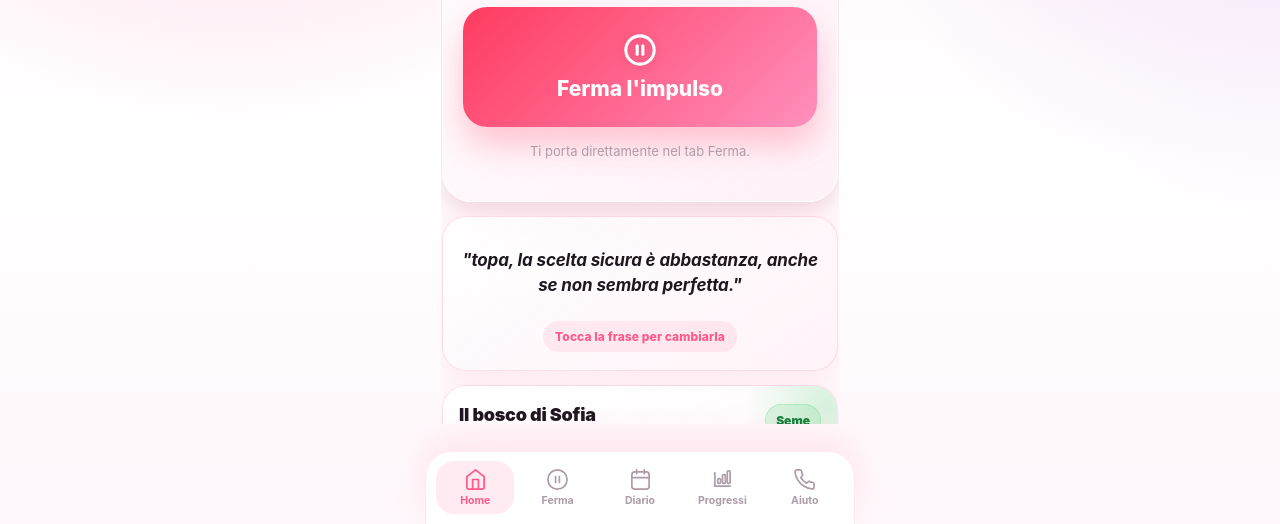
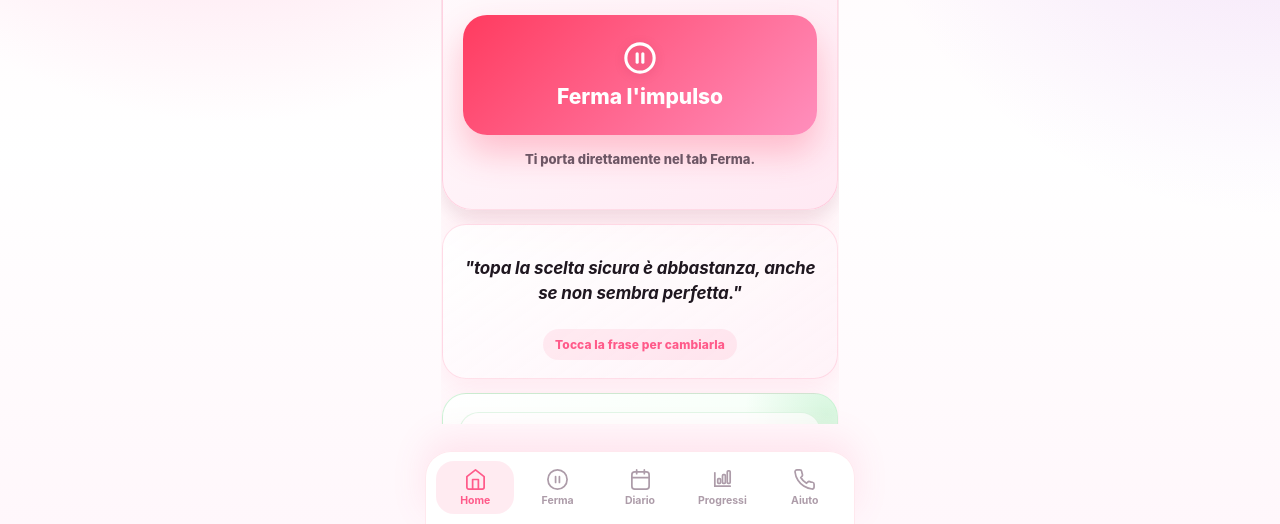
Before and after one commit to sbertozz/app-support, a plain HTML site: page index.html in a window 1280 px wide. Shown: the part 276-800 px from the top of the page. Drawn offline with Linux system fonts and the light colour scheme.

Commit message:
Update index.html

```diff
--- a/index.html
+++ b/index.html
@@ -128,9 +128,9 @@ p{font-size:16px;line-height:24px;color:var(--text2);margin-bottom:12px}
 }
 .card-flat{border:none;padding:0;margin-bottom:18px}
 
-.home-hero{position:relative;overflow:hidden;border-radius:30px;padding:24px 20px 20px;margin:0 0 14px;background:linear-gradient(145deg,rgba(255,255,255,.92),rgba(255,238,247,.76));border:1px solid rgba(255,255,255,.7);box-shadow:var(--shadow)}
-.home-hero::after{content:"";position:absolute;width:160px;height:160px;right:-58px;top:-54px;border-radius:50%;background:radial-gradient(circle,rgba(255,90,138,.34),transparent 68%)}
-.home-hero p{position:relative;margin-bottom:18px}
+.home-hero{position:relative;overflow:hidden;border-radius:30px;padding:24px 20px 20px;margin:0 0 14px;background:linear-gradient(145deg,#fff,#ffe9f3);border:1px solid rgba(255,90,138,.20);box-shadow:var(--shadow)}
+.home-hero::after{content:"";position:absolute;width:160px;height:160px;right:-58px;top:-54px;border-radius:50%;background:radial-gradient(circle,rgba(255,90,138,.24),transparent 68%);z-index:0}
+.home-hero h1,.home-hero p,.home-hero button,.home-hero .sos-sub{position:relative;z-index:1}.home-hero h1{color:#120b12;text-shadow:0 1px 0 #fff}.home-hero p{color:#3c3039;font-weight:800;margin-bottom:18px}.home-hero .eyebrow{display:inline-flex;background:rgba(255,90,138,.12);padding:7px 10px;border-radius:999px;color:#d4145a;margin-bottom:12px}.home-hero .sos-sub{color:#6d5665;font-weight:800}
 .sos-big{position:relative;width:100%;padding:26px 20px;font-size:21px;font-weight:800;border:none;border-radius:24px;background:linear-gradient(135deg,var(--danger),var(--pink2));color:#fff;display:flex;flex-direction:column;align-items:center;gap:9px;transition:transform .12s ease,filter .12s ease;box-shadow:0 18px 34px rgba(255,59,95,.28)}
 .sos-big:active{transform:scale(.975);filter:saturate(1.08)}
 .sos-big svg{width:34px;height:34px;filter:drop-shadow(0 2px 5px rgba(120,0,40,.18))}
@@ -143,12 +143,12 @@ p{font-size:16px;line-height:24px;color:var(--text2);margin-bottom:12px}
 .quote-hint{margin-top:10px;font-size:12px;color:var(--pink);font-weight:850;letter-spacing:.1px;background:rgba(255,90,138,.10);border-radius:999px;padding:8px 12px;display:inline-flex}
 @keyframes quoteSwap{0%{opacity:0;transform:translate3d(0,8px,0) scale(.985)}100%{opacity:1;transform:translate3d(0,0,0) scale(1)}}
 
-.garden-card{position:relative;overflow:hidden;background:linear-gradient(155deg,rgba(255,255,255,.92),rgba(255,240,247,.78));padding:18px 16px 16px}
-.garden-card::before{content:"";position:absolute;inset:-70px -80px auto auto;width:180px;height:180px;border-radius:50%;background:radial-gradient(circle,rgba(52,199,89,.20),transparent 65%);pointer-events:none}
-.garden-head{position:relative;display:flex;align-items:flex-start;justify-content:space-between;gap:12px;margin-bottom:12px}
-.garden-title{font-size:18px;font-weight:900;letter-spacing:-.25px;color:var(--text)}
-.garden-subtitle{font-size:13px;line-height:1.35;color:var(--text2);font-weight:700;margin-top:3px}
-.garden-pill{flex:0 0 auto;border-radius:999px;padding:8px 10px;background:rgba(52,199,89,.13);color:#16803a;font-size:12px;font-weight:900;border:1px solid rgba(52,199,89,.22)}
+.garden-card{position:relative;overflow:hidden;background:linear-gradient(155deg,#fff,#ecfff0 54%,#ffe9f3);border-color:rgba(52,199,89,.22);padding:18px 16px 16px}
+.garden-card::before{content:"";position:absolute;inset:-70px -80px auto auto;width:180px;height:180px;border-radius:50%;background:radial-gradient(circle,rgba(52,199,89,.16),transparent 65%);pointer-events:none;z-index:0}
+.garden-head{position:relative;z-index:2;display:flex;align-items:flex-start;justify-content:space-between;gap:12px;margin-bottom:12px;background:rgba(255,255,255,.72);border:1px solid rgba(52,199,89,.14);border-radius:20px;padding:12px}
+.garden-title{font-size:20px;font-weight:950;letter-spacing:-.45px;color:#102314;text-shadow:0 1px 0 #fff}
+.garden-subtitle{font-size:13.5px;line-height:1.35;color:#36513d;font-weight:850;margin-top:4px}
+.garden-pill{flex:0 0 auto;border-radius:999px;padding:8px 10px;background:rgba(52,199,89,.18);color:#0b6d2c;font-size:12px;font-weight:950;border:1px solid rgba(52,199,89,.30)}
 .garden-scene{position:relative;height:190px;border-radius:24px;overflow:hidden;background:linear-gradient(180deg,rgba(138,218,255,.34),rgba(255,246,250,.64) 62%,rgba(196,245,205,.58));border:1px solid rgba(255,255,255,.70);box-shadow:inset 0 1px 0 rgba(255,255,255,.65);margin-bottom:14px}
 .garden-sun{position:absolute;right:24px;top:22px;width:42px;height:42px;border-radius:50%;background:radial-gradient(circle at 35% 35%,#fff7ad,#ffd76a 64%,rgba(255,215,106,.0));box-shadow:0 0 28px rgba(255,199,64,.42)}
 .garden-ground{position:absolute;left:-8%;right:-8%;bottom:-28px;height:72px;border-radius:50% 50% 0 0;background:linear-gradient(180deg,rgba(94,205,112,.52),rgba(64,177,85,.82));z-index:1}
@@ -169,13 +169,13 @@ p{font-size:16px;line-height:24px;color:var(--text2);margin-bottom:12px}
 @keyframes waterDrop{from{opacity:0;transform:translate(-50%,-20px) rotate(35deg) scale(.7)}60%{opacity:1}to{opacity:0;transform:translate(-50%,72px) rotate(35deg) scale(1)}}
 .garden-progress{height:10px;border-radius:999px;background:rgba(255,90,138,.10);overflow:hidden;margin-bottom:8px}
 .garden-progress-fill{height:100%;width:0%;border-radius:999px;background:linear-gradient(90deg,#34c759,#9cffac);transition:width .7s cubic-bezier(.22,1,.36,1)}
-.garden-next{font-size:12px;color:var(--text3);font-weight:800;margin-bottom:12px}
+.garden-next{font-size:12.5px;color:#4f5f52;font-weight:900;margin-bottom:12px}
 .garden-stats{display:grid;grid-template-columns:repeat(3,1fr);gap:8px;margin-bottom:12px}
 .garden-stat{text-align:center;border:1px solid var(--border);border-radius:17px;background:rgba(255,255,255,.55);padding:10px 6px}
 .garden-stat strong{display:block;font-size:22px;font-weight:950;letter-spacing:-.4px;color:var(--text)}
 .garden-stat span{display:block;font-size:10px;color:var(--text3);font-weight:850;margin-top:2px}
 .garden-action{width:100%;border:0;border-radius:18px;padding:14px 16px;background:linear-gradient(135deg,#34c759,#7ee58f);color:#073d18;font-weight:950;font-size:15px;box-shadow:0 14px 26px rgba(52,199,89,.18)}
-.garden-note{font-size:12px;line-height:1.35;color:var(--text3);font-weight:700;text-align:center;margin:10px 4px 0}
+.garden-note{font-size:12.5px;line-height:1.38;color:#536457;font-weight:850;text-align:center;margin:10px 4px 0}
 
 .timer-wrap{display:flex;flex-direction:column;align-items:center;padding:8px 0}
 .timer-svg{width:168px;height:168px;filter:drop-shadow(0 12px 20px rgba(255,90,138,.12))}
@@ -287,9 +287,9 @@ p{font-size:16px;line-height:24px;color:var(--text2);margin-bottom:12px}
 .forest-crown-mini{position:absolute;left:50%;bottom:12px;width:28px;height:28px;border-radius:50%;background:radial-gradient(circle at 34% 28%,#d7ffd7,#43ce68 63%,#159447);transform:translateX(-50%);box-shadow:0 8px 16px rgba(22,163,74,.18)}
 .forest-flower{position:absolute;font-size:13px;transform:translateX(-50%);filter:drop-shadow(0 4px 6px rgba(255,90,138,.18));animation:forestPop .55s cubic-bezier(.22,1,.36,1) both}
 @keyframes forestPop{from{opacity:0;transform:translateX(-50%) scale(.55)}to{opacity:1;transform:translateX(-50%) scale(var(--s,1))}}
-.progress-hero{position:relative;overflow:hidden;background:linear-gradient(155deg,rgba(255,255,255,.97),rgba(255,234,244,.90));border-color:rgba(255,90,138,.20)}
-.progress-hero::after{content:"";position:absolute;right:-70px;top:-80px;width:190px;height:190px;border-radius:50%;background:radial-gradient(circle,rgba(52,199,89,.18),transparent 67%);pointer-events:none}
-.progress-top{position:relative;display:grid;grid-template-columns:132px 1fr;gap:14px;align-items:center}
+.progress-hero{position:relative;overflow:hidden;background:linear-gradient(155deg,#fff,#ffe5f0);border-color:rgba(255,90,138,.24)}
+.progress-hero::after{content:"";position:absolute;right:-70px;top:-80px;width:190px;height:190px;border-radius:50%;background:radial-gradient(circle,rgba(52,199,89,.14),transparent 67%);pointer-events:none;z-index:0}
+.progress-top{position:relative;z-index:1;display:grid;grid-template-columns:132px 1fr;gap:14px;align-items:center;background:rgba(255,255,255,.72);border:1px solid rgba(255,90,138,.14);border-radius:22px;padding:12px}
 .progress-ring{position:relative;width:132px;height:132px;display:flex;align-items:center;justify-content:center}
 .progress-ring svg{position:absolute;inset:0;transform:rotate(-90deg)}
 .progress-ring circle{fill:none;stroke-width:11;stroke-linecap:round}
@@ -299,10 +299,21 @@ p{font-size:16px;line-height:24px;color:var(--text2);margin-bottom:12px}
 .progress-ring-center strong{display:block;font-size:31px;font-weight:950;letter-spacing:-.8px;color:var(--text)}
 .progress-ring-center span{display:block;font-size:10px;font-weight:900;color:var(--text3);text-transform:uppercase;letter-spacing:.5px;margin-top:2px}
 .progress-copy h3{font-size:20px;margin-bottom:7px;color:#120b12;font-weight:950;letter-spacing:-.35px}.progress-copy p{font-size:14px;line-height:1.45;margin:0;color:#3c3039;font-weight:850}@media(prefers-color-scheme:dark){.progress-copy h3{color:#fff7fb}.progress-copy p{color:#eadce7}}
-.progress-metrics{display:grid;grid-template-columns:repeat(4,1fr);gap:8px;margin-top:15px}
-.progress-metric{border:1px solid var(--border);border-radius:17px;background:rgba(255,255,255,.55);padding:10px 6px;text-align:center}
+.progress-metrics{position:relative;z-index:1;display:grid;grid-template-columns:repeat(4,1fr);gap:8px;margin-top:15px}
+.progress-metric{border:1px solid rgba(255,90,138,.18);border-radius:17px;background:rgba(255,255,255,.78);padding:10px 6px;text-align:center}
 .progress-metric strong{display:block;font-size:22px;font-weight:950;letter-spacing:-.45px;color:var(--text)}
-.progress-metric span{display:block;font-size:10px;color:var(--text3);font-weight:850;margin-top:2px}
+.progress-metric span{display:block;font-size:10px;color:#6d5665;font-weight:900;margin-top:2px}
+
+@media(prefers-color-scheme:dark){
+  .home-hero{background:linear-gradient(145deg,#2b1b26,#3a2432);border-color:rgba(255,143,189,.22)}
+  .home-hero h1{color:#fff7fb;text-shadow:none}.home-hero p{color:#eadce7}.home-hero .sos-sub{color:#d3c3cf}
+  .garden-card{background:linear-gradient(155deg,#211920,#203423 56%,#3a2432);border-color:rgba(52,199,89,.24)}
+  .garden-head,.progress-top{background:rgba(33,25,32,.78);border-color:rgba(255,143,189,.16)}
+  .garden-title{color:#f4fff4;text-shadow:none}.garden-subtitle{color:#d7eadb}.garden-next,.garden-note{color:#c7d8cb}
+  .progress-hero{background:linear-gradient(155deg,#211920,#3a2432);border-color:rgba(255,143,189,.22)}
+  .progress-metric{background:rgba(33,25,32,.78);border-color:rgba(255,143,189,.16)}
+  .progress-metric span{color:#d3c3cf}
+}
 .week-bars{display:grid;grid-template-columns:repeat(7,1fr);gap:7px;align-items:end;margin-top:8px}
 .week-day{min-width:0;text-align:center}
 .week-stack{height:74px;border-radius:999px;background:rgba(255,90,138,.08);display:flex;align-items:flex-end;justify-content:center;gap:2px;padding:5px 4px;overflow:hidden}
@@ -358,7 +369,7 @@ p{font-size:16px;line-height:24px;color:var(--text2);margin-bottom:12px}
 <div class="tab active" id="tab-home">
   <div class="home-hero">
     <p class="eyebrow">Supporto rapido</p>
-    <h1>amoremio, resta qui, adesso.</h1>
+    <h1>amoremio resta qui, adesso.</h1>
     <p>Questo posto è per te. Se l'impulso è forte, entra subito nella modalità emergenza.</p>
     <button class="sos-big" onclick="goTab('tab-stop')">
       <svg viewBox="0 0 24 24" fill="none" stroke="currentColor" stroke-width="2.2" stroke-linecap="round" stroke-linejoin="round"><circle cx="12" cy="12" r="10"/><line x1="10" y1="15" x2="10" y2="9"/><line x1="14" y1="15" x2="14" y2="9"/></svg>
@@ -367,7 +378,7 @@ p{font-size:16px;line-height:24px;color:var(--text2);margin-bottom:12px}
     <p class="sos-sub">Ti porta direttamente nel tab Ferma.</p>
   </div>
   <button class="quote-box quote-button" type="button" onclick="newQuote()" aria-label="Nuova frase di supporto">
-    <div class="quote-text" id="quote-text">"amoremio, resta qui con me un minuto. Ti amo."</div>
+    <div class="quote-text" id="quote-text">"amoremio resta qui con me un minuto. Ti amo."</div>
     <div class="quote-hint">Tocca la frase per cambiarla</div>
   </button>
 
@@ -871,122 +882,122 @@ const quotes=[
   "Se non sai qual è la scelta giusta, scegli quella che ti lascia più al sicuro tra dieci minuti."
 ];
 const loveQuotes=[
-  "amoremio, resta qui con me un minuto. Ti amo.",
-  "topa, non devi fare tutto adesso. Solo il prossimo passo.",
-  "topina, respira piano. Io sono qui.",
-  "tata, ti amo. Non decidere nel picco.",
-  "amoremio, scegli la cosa che ti protegge.",
-  "topa, per me conti tu. Adesso stai al sicuro.",
-  "topina, un minuto alla volta. Davvero.",
-  "tata, non sei sola. Sono con te.",
-  "amoremio, se oggi pesa tutto, appoggiati qui un secondo.",
-  "topa, mi basta che resti qui ancora un po'.",
-  "topina, sei importante anche quando fai fatica.",
-  "tata, ti amo nei giorni facili e in quelli storti.",
-  "amoremio, non devi essere perfetta per essere amata.",
-  "topa, facciamo passare questa onda insieme.",
-  "topina, sono fiero di ogni volta che ci provi.",
-  "tata, resta visibile. Non chiuderti proprio adesso.",
-  "amoremio, la tua sicurezza viene prima di tutto.",
-  "topa, tu vali più di questa urgenza.",
-  "topina, se non hai forza usa la mia voce per un minuto.",
-  "tata, non devi vincere da sola.",
-  "amoremio, oggi basta proteggere un momento.",
-  "topa, rallenta. Non serve decidere subito.",
-  "topina, ti tengo stretta anche da qui.",
-  "tata, fai la cosa più sicura, poi il resto si vede.",
-  "amoremio, ti amo più del rumore che senti adesso.",
-  "topa, resta con me nel prossimo minuto.",
-  "topina, apri una chat prima di restare sola con l'impulso.",
-  "tata, non c'è niente da dimostrare. Solo da proteggerti.",
-  "amoremio, anche questa passa. Tu resta.",
-  "topa, io voglio te presente e al sicuro.",
-  "topina, sei la mia persona anche nei momenti difficili.",
-  "tata, se tremi non sei sbagliata. Sei solo in allarme.",
-  "amoremio, fai una cosa piccola e sicura.",
-  "topa, non devi spiegarmi tutto. Mi basta sapere che ci sei.",
-  "topina, prendi tempo. Il tempo ti aiuta.",
-  "tata, ti amo. Prima respira, poi scegli.",
-  "amoremio, non lasciare che un minuto difficile decida per te.",
-  "topa, se ti sembra troppo, riducilo a dieci secondi.",
-  "topina, io tifo per te anche quando tu non ci riesci.",
-  "tata, resta qui. Ti amo davvero.",
-  "amoremio, non devi meritarti calma. Puoi prenderne un pezzetto adesso.",
-  "topa, alzati e cambia stanza se serve. Io sono con te.",
-  "topina, una scelta sicura adesso vale tantissimo.",
-  "tata, non sei pesante. Sei amata.",
-  "amoremio, lasciamo passare l'onda senza seguirla.",
-  "topa, ti amo. Non sei sola in questa cosa.",
-  "topina, la parte che vuole stare meglio è ancora qui.",
-  "tata, io vedo quanto stai provando.",
-  "amoremio, proteggiti come io vorrei proteggerti.",
-  "topa, resta con me fino al prossimo respiro.",
-  "topina, non serve farla perfetta. Serve farla sicura.",
-  "tata, scegli te stessa per un altro minuto.",
-  "amoremio, sei più grande di questo momento.",
-  "topa, se non sai cosa fare, premi Ferma e resta qui.",
-  "topina, ti amo anche quando non ti senti forte.",
-  "tata, non correre dietro all'urgenza. Rallentiamo insieme.",
-  "amoremio, io sono dalla tua parte.",
-  "topa, adesso non devi risolvere la vita. Devi solo restare al sicuro.",
-  "topina, ogni volta che resisti torna un pezzetto di libertà.",
-  "tata, ti amo. Davvero, proprio adesso.",
-  "amoremio, ti amo. Resta qui ancora un attimo.",
-  "topa, sono qui. Non devi fare questa cosa da sola.",
-  "topina, facciamo piano. Un respiro e poi un altro.",
-  "tata, sei al sicuro mentre leggi questa frase.",
-  "amoremio, se tutto corre, noi rallentiamo.",
-  "topa, scegli il gesto che ti lascia più serena dopo.",
-  "topina, non devi spiegare niente adesso. Solo restare.",
-  "tata, io ti tengo il posto qui, al sicuro.",
-  "amoremio, ti amo anche quando la giornata è storta.",
-  "topa, la cosa più piccola fatta bene basta per ora.",
-  "topina, non seguire la fretta. Segui il respiro.",
-  "tata, resta con me fino alla fine del timer.",
-  "amoremio, adesso vince chi aspetta un minuto in più.",
-  "topa, non sei in ritardo. Puoi ancora scegliere piano.",
-  "topina, se ti senti fragile, non sei sbagliata.",
-  "tata, ti amo. Fai solo la prossima cosa sicura.",
-  "amoremio, non serve forza enorme. Basta non restare sola.",
-  "topa, spezza il pilota automatico: luce, acqua, telefono.",
-  "topina, se puoi leggere questo, puoi aspettare dieci secondi.",
-  "tata, sono con te nel momento brutto, non solo dopo.",
-  "amoremio, non devi punirti per stare male.",
-  "topa, questa urgenza non merita il volante.",
-  "topina, il tuo corpo merita gentilezza anche adesso.",
-  "tata, se vuoi mollare, prima scrivi a qualcuno.",
-  "amoremio, sei importante mentre l'onda sale e mentre scende.",
-  "topa, un passo lontano dal rischio è già un passo verso di te.",
-  "topina, ti amo. Non devi risolvere tutto stanotte.",
-  "tata, siediti dove sei più al sicuro e respira.",
-  "amoremio, lascia passare l'impulso senza inseguirlo.",
-  "topa, la scelta sicura è abbastanza, anche se non sembra perfetta.",
-  "topina, io credo alla parte di te che vuole restare.",
-  "tata, non devi fare la forte. Devi solo proteggerti.",
-  "amoremio, se non riesci a volerti bene, fidati di me un minuto.",
-  "topa, resta qui: acqua, respiro, messaggio, tempo.",
-  "topina, ogni volta che rimandi, ti riprendi spazio.",
-  "tata, il picco non decide per te.",
-  "amoremio, ti amo. Aspetta prima di scegliere.",
-  "topa, se la testa urla, tu fai piano.",
-  "topina, anche oggi puoi salvare un pezzetto di te.",
-  "tata, non chiudere la porta proprio ora.",
-  "amoremio, tu conti più della fretta del momento.",
-  "topa, facciamo una cosa concreta: respira e cambia stanza.",
-  "topina, non devi essere lucida per fare una cosa sicura.",
-  "tata, resta visibile, resta raggiungibile, resta qui.",
-  "amoremio, ti amo più forte di questa giornata.",
-  "topa, non trasformare un pensiero in una decisione.",
-  "topina, se serve ricomincia da capo. Va bene così.",
-  "tata, io sono dalla tua parte sempre.",
-  "amoremio, puoi proteggerti anche se non ci credi ancora.",
-  "topa, prendi tempo. Il tempo cambia l'onda.",
-  "topina, niente decisioni nel picco. Solo sicurezza.",
-  "tata, sei amata anche mentre fai fatica.",
-  "amoremio, fai una pausa prima della prossima mossa.",
-  "topa, scegli una cosa che ti faccia arrivare a domani più intera.",
-  "topina, resta qui con me: il resto dopo.",
-  "tata, ti amo. Non lasciare che la paura parli per te."
+  "amoremio resta qui con me un minuto. Ti amo.",
+  "topa non devi fare tutto adesso. Solo il prossimo passo.",
+  "topina respira piano. Io sono qui.",
+  "tata ti amo. Non decidere nel picco.",
+  "amoremio scegli la cosa che ti protegge.",
+  "topa per me conti tu. Adesso stai al sicuro.",
+  "topina un minuto alla volta. Davvero.",
+  "tata non sei sola. Sono con te.",
+  "amoremio se oggi pesa tutto, appoggiati qui un secondo.",
+  "topa mi basta che resti qui ancora un po'.",
+  "topina sei importante anche quando fai fatica.",
+  "tata ti amo nei giorni facili e in quelli storti.",
+  "amoremio non devi essere perfetta per essere amata.",
+  "topa facciamo passare questa onda insieme.",
+  "topina sono fiero di ogni volta che ci provi.",
+  "tata resta visibile. Non chiuderti proprio adesso.",
+  "amoremio la tua sicurezza viene prima di tutto.",
+  "topa tu vali più di questa urgenza.",
+  "topina se non hai forza usa la mia voce per un minuto.",
+  "tata non devi vincere da sola.",
+  "amoremio oggi basta proteggere un momento.",
+  "topa rallenta. Non serve decidere subito.",
+  "topina ti tengo stretta anche da qui.",
+  "tata fai la cosa più sicura, poi il resto si vede.",
+  "amoremio ti amo più del rumore che senti adesso.",
+  "topa resta con me nel prossimo minuto.",
+  "topina apri una chat prima di restare sola con l'impulso.",
+  "tata non c'è niente da dimostrare. Solo da proteggerti.",
+  "amoremio anche questa passa. Tu resta.",
+  "topa io voglio te presente e al sicuro.",
+  "topina sei la mia persona anche nei momenti difficili.",
+  "tata se tremi non sei sbagliata. Sei solo in allarme.",
+  "amoremio fai una cosa piccola e sicura.",
+  "topa non devi spiegarmi tutto. Mi basta sapere che ci sei.",
+  "topina prendi tempo. Il tempo ti aiuta.",
+  "tata ti amo. Prima respira, poi scegli.",
+  "amoremio non lasciare che un minuto difficile decida per te.",
+  "topa se ti sembra troppo, riducilo a dieci secondi.",
+  "topina io tifo per te anche quando tu non ci riesci.",
+  "tata resta qui. Ti amo davvero.",
+  "amoremio non devi meritarti calma. Puoi prenderne un pezzetto adesso.",
+  "topa alzati e cambia stanza se serve. Io sono con te.",
+  "topina una scelta sicura adesso vale tantissimo.",
+  "tata non sei pesante. Sei amata.",
+  "amoremio lasciamo passare l'onda senza seguirla.",
+  "topa ti amo. Non sei sola in questa cosa.",
+  "topina la parte che vuole stare meglio è ancora qui.",
+  "tata io vedo quanto stai provando.",
+  "amoremio proteggiti come io vorrei proteggerti.",
+  "topa resta con me fino al prossimo respiro.",
+  "topina non serve farla perfetta. Serve farla sicura.",
+  "tata scegli te stessa per un altro minuto.",
+  "amoremio sei più grande di questo momento.",
+  "topa se non sai cosa fare, premi Ferma e resta qui.",
+  "topina ti amo anche quando non ti senti forte.",
+  "tata non correre dietro all'urgenza. Rallentiamo insieme.",
+  "amoremio io sono dalla tua parte.",
+  "topa adesso non devi risolvere la vita. Devi solo restare al sicuro.",
+  "topina ogni volta che resisti torna un pezzetto di libertà.",
+  "tata ti amo. Davvero, proprio adesso.",
+  "amoremio ti amo. Resta qui ancora un attimo.",
+  "topa sono qui. Non devi fare questa cosa da sola.",
+  "topina facciamo piano. Un respiro e poi un altro.",
+  "tata sei al sicuro mentre leggi questa frase.",
+  "amoremio se tutto corre, noi rallentiamo.",
+  "topa scegli il gesto che ti lascia più serena dopo.",
+  "topina non devi spiegare niente adesso. Solo restare.",
+  "tata io ti tengo il posto qui, al sicuro.",
+  "amoremio ti amo anche quando la giornata è storta.",
+  "topa la cosa più piccola fatta bene basta per ora.",
+  "topina non seguire la fretta. Segui il respiro.",
+  "tata resta con me fino alla fine del timer.",
+  "amoremio adesso vince chi aspetta un minuto in più.",
+  "topa non sei in ritardo. Puoi ancora scegliere piano.",
+  "topina se ti senti fragile, non sei sbagliata.",
+  "tata ti amo. Fai solo la prossima cosa sicura.",
+  "amoremio non serve forza enorme. Basta non restare sola.",
+  "topa spezza il pilota automatico: luce, acqua, telefono.",
+  "topina se puoi leggere questo, puoi aspettare dieci secondi.",
+  "tata sono con te nel momento brutto, non solo dopo.",
+  "amoremio non devi punirti per stare male.",
+  "topa questa urgenza non merita il volante.",
+  "topina il tuo corpo merita gentilezza anche adesso.",
+  "tata se vuoi mollare, prima scrivi a qualcuno.",
+  "amoremio sei importante mentre l'onda sale e mentre scende.",
+  "topa un passo lontano dal rischio è già un passo verso di te.",
+  "topina ti amo. Non devi risolvere tutto stanotte.",
+  "tata siediti dove sei più al sicuro e respira.",
+  "amoremio lascia passare l'impulso senza inseguirlo.",
+  "topa la scelta sicura è abbastanza, anche se non sembra perfetta.",
+  "topina io credo alla parte di te che vuole restare.",
+  "tata non devi fare la forte. Devi solo proteggerti.",
+  "amoremio se non riesci a volerti bene, fidati di me un minuto.",
+  "topa resta qui: acqua, respiro, messaggio, tempo.",
+  "topina ogni volta che rimandi, ti riprendi spazio.",
+  "tata il picco non decide per te.",
+  "amoremio ti amo. Aspetta prima di scegliere.",
+  "topa se la testa urla, tu fai piano.",
+  "topina anche oggi puoi salvare un pezzetto di te.",
+  "tata non chiudere la porta proprio ora.",
+  "amoremio tu conti più della fretta del momento.",
+  "topa facciamo una cosa concreta: respira e cambia stanza.",
+  "topina non devi essere lucida per fare una cosa sicura.",
+  "tata resta visibile, resta raggiungibile, resta qui.",
+  "amoremio ti amo più forte di questa giornata.",
+  "topa non trasformare un pensiero in una decisione.",
+  "topina se serve ricomincia da capo. Va bene così.",
+  "tata io sono dalla tua parte sempre.",
+  "amoremio puoi proteggerti anche se non ci credi ancora.",
+  "topa prendi tempo. Il tempo cambia l'onda.",
+  "topina niente decisioni nel picco. Solo sicurezza.",
+  "tata sei amata anche mentre fai fatica.",
+  "amoremio fai una pausa prima della prossima mossa.",
+  "topa scegli una cosa che ti faccia arrivare a domani più intera.",
+  "topina resta qui con me: il resto dopo.",
+  "tata ti amo. Non lasciare che la paura parli per te."
 ];
 const QUOTE_QUEUE_KEY='supporto_quote_queue_v3';
 const QUOTE_LAST_KEY='supporto_quote_last_v3';
@@ -1050,8 +1061,8 @@ function newQuote(){
 
 
 const TAB_META={
-  'tab-home':['Sofia','amoremio, sono qui.'],
-  'tab-stop':['Ferma','topina, un minuto alla volta'],
+  'tab-home':['Sofia','amoremio sono qui.'],
+  'tab-stop':['Ferma','topina un minuto alla volta'],
   'tab-diary':['Diario di Sofia','Calendario eventi'],
   'tab-progress':['Progressi di Sofia','Bosco e badge'],
   'tab-help':['Aiuto','Mario · 338 218 8083']
```
